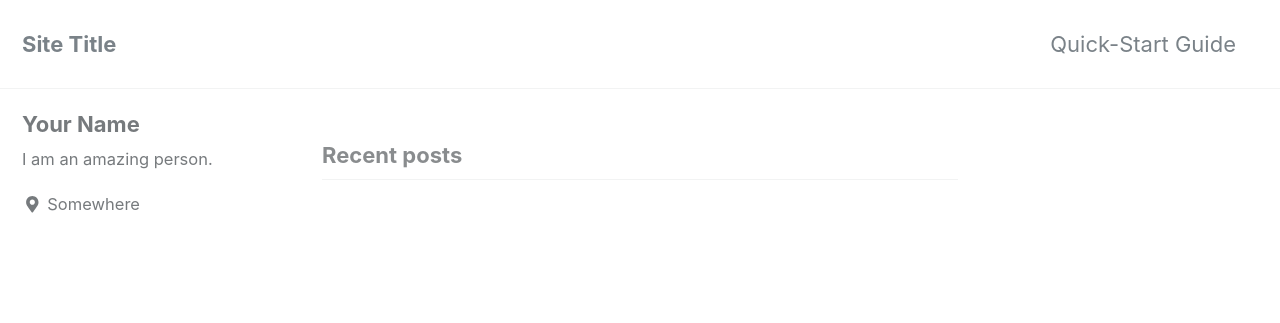
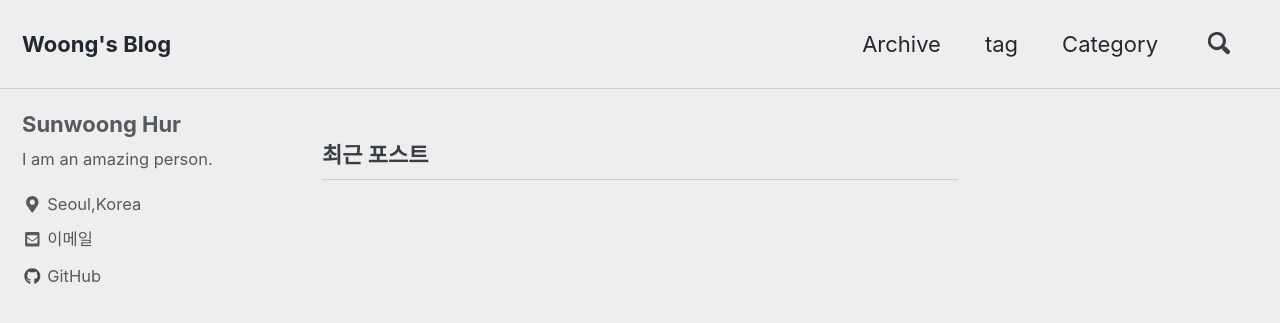
Before and after one commit to swhur/swhur.github.io, a Jekyll site: the page built from index.html, in a window 1280 px wide and 900 px high. Shown: the top 323 px of the window. Built offline with Jekyll 4.4.1, drawn with Linux system fonts in a browser that asks for light colours; nearby versions of some CDN libraries; the list of posts is cut into pages by our own code; some of the changed text lies outside the part shown.

Commit message:
Setting jekyll

```diff
--- a/_config.yml
+++ b/_config.yml
@@ -12,17 +12,17 @@
 
 # theme                  : "minimal-mistakes-jekyll"
 # remote_theme           : "mmistakes/minimal-mistakes"
-minimal_mistakes_skin    : "default" # "air", "aqua", "contrast", "dark", "dirt", "neon", "mint", "plum", "sunrise"
+minimal_mistakes_skin    : "air" # , "aqua", "contrast", "dark", "dirt", "neon", "mint", "plum", "sunrise"
 
 # Site Settings
-locale                   : "en-US"
-title                    : "Site Title"
-title_separator          : "-"
-name                     : "Your Name"
+locale                   : "ko"
+title                    : "Woong's Blog"
+title_separator          : "Woong's Blog"
+name                     : "swhur"
 description              : "An amazing website."
-url                      : # the base hostname & protocol for your site e.g. "https://mmistakes.github.io"
+url                      : "https://swhur.github.io"
 baseurl                  : # the subpath of your site, e.g. "/blog"
-repository               : # GitHub username/repo-name e.g. "mmistakes/minimal-mistakes"
+repository               : "swhur/swhur.github.io"
 teaser                   : # path of fallback teaser image, e.g. "/assets/images/500x300.png"
 # breadcrumbs            : false # true, false (default)
 words_per_minute         : 200
@@ -58,7 +58,7 @@ reCaptcha:
   secret                 :
 atom_feed:
   path                   : # blank (default) uses feed.xml
-search                   : # true, false (default)
+search                   : true
 search_full_content      : # true, false (default)
 search_provider          : # lunr (default), algolia, google
 algolia:
@@ -100,11 +100,12 @@ analytics:
 
 # Site Author
 author:
-  name             : "Your Name"
+  name             : "Sunwoong Hur"
   avatar           : # path of avatar image, e.g. "/assets/images/bio-photo.jpg"
   bio              : "I am an amazing person."
-  location         : "Somewhere"
-  email            :
+  location         : "Seoul,Korea"
+  email            : "a@gmail.com"
+  github           : "swhur"
   links:
     - label: "Email"
       icon: "fas fa-fw fa-envelope-square"
```
Also changed, not shown: _data/navigation.yml (+6 -10 lines), _pages/category-archive.html (added, +14 -0 lines), _pages/tag-archive.html (added, +25 -0 lines), _pages/year-archive.html (added, +13 -0 lines).
